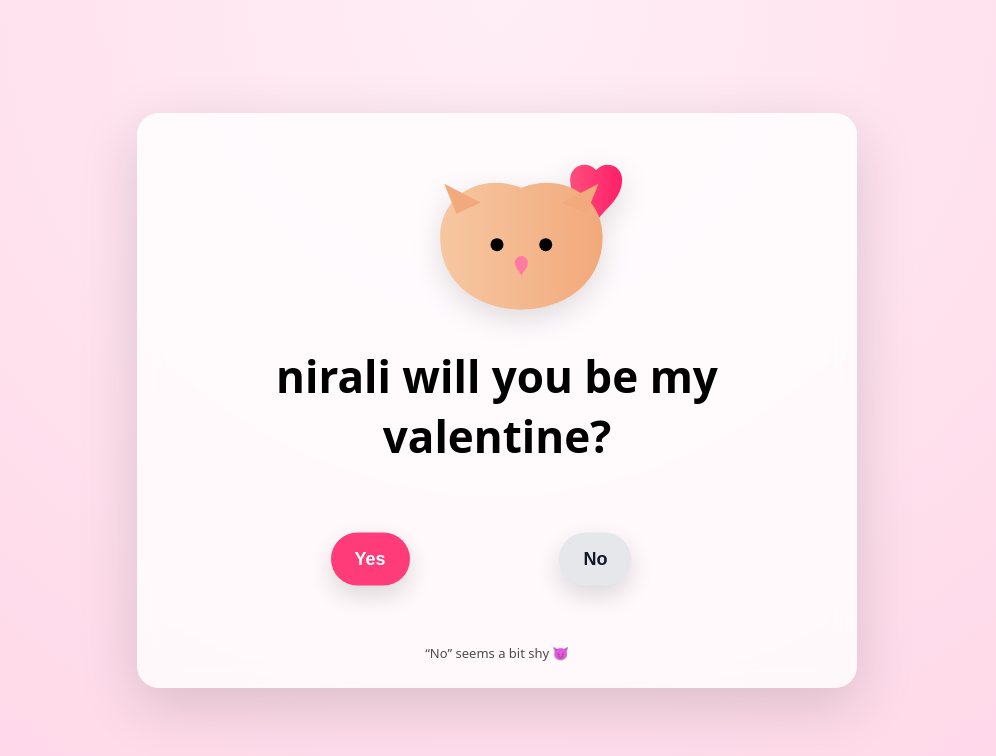
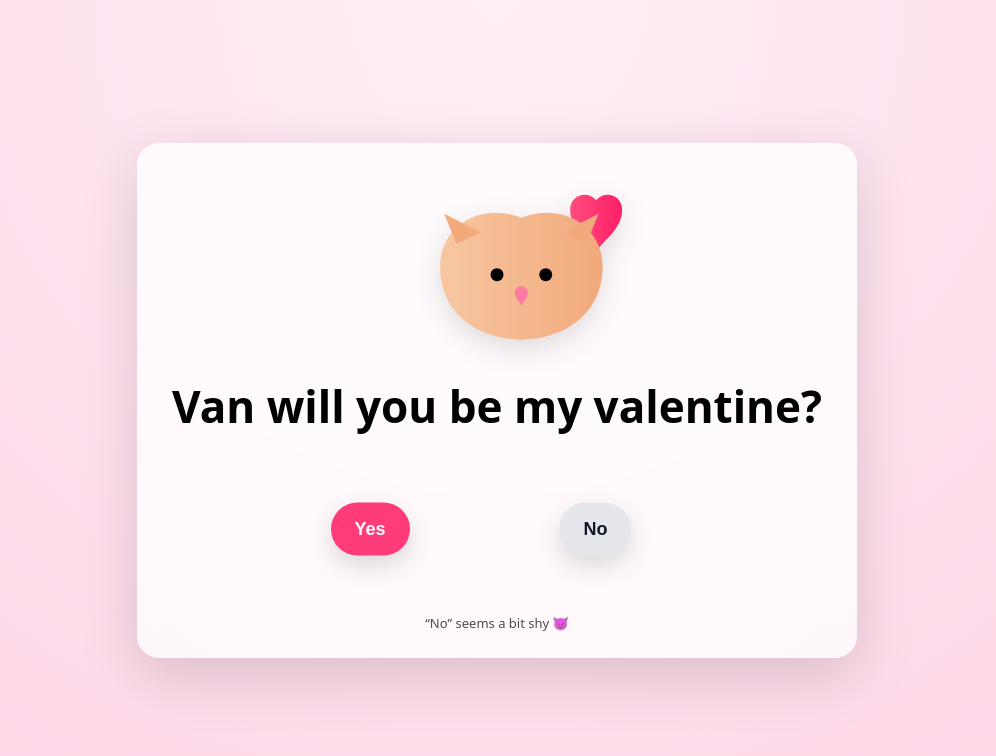
Before and after one commit to milangw/Valentines-Van, a plain HTML site: page index.html in a window 1280 px wide. Shown: the whole page, without its empty margins (143-1139 px from the left). Drawn offline with nearby package versions, Linux system fonts and the light colour scheme.

Commit message:
index.html

```diff
--- a/index.html
+++ b/index.html
@@ -171,7 +171,7 @@
             fill="#ff7aa2"/>
     </svg>
 
-    <h1>nirali will you be my valentine?</h1>
+    <h1>Van will you be my valentine?</h1>
 
     <section class="button-zone" id="zone">
       <button id="yesBtn">Yes</button>
```
